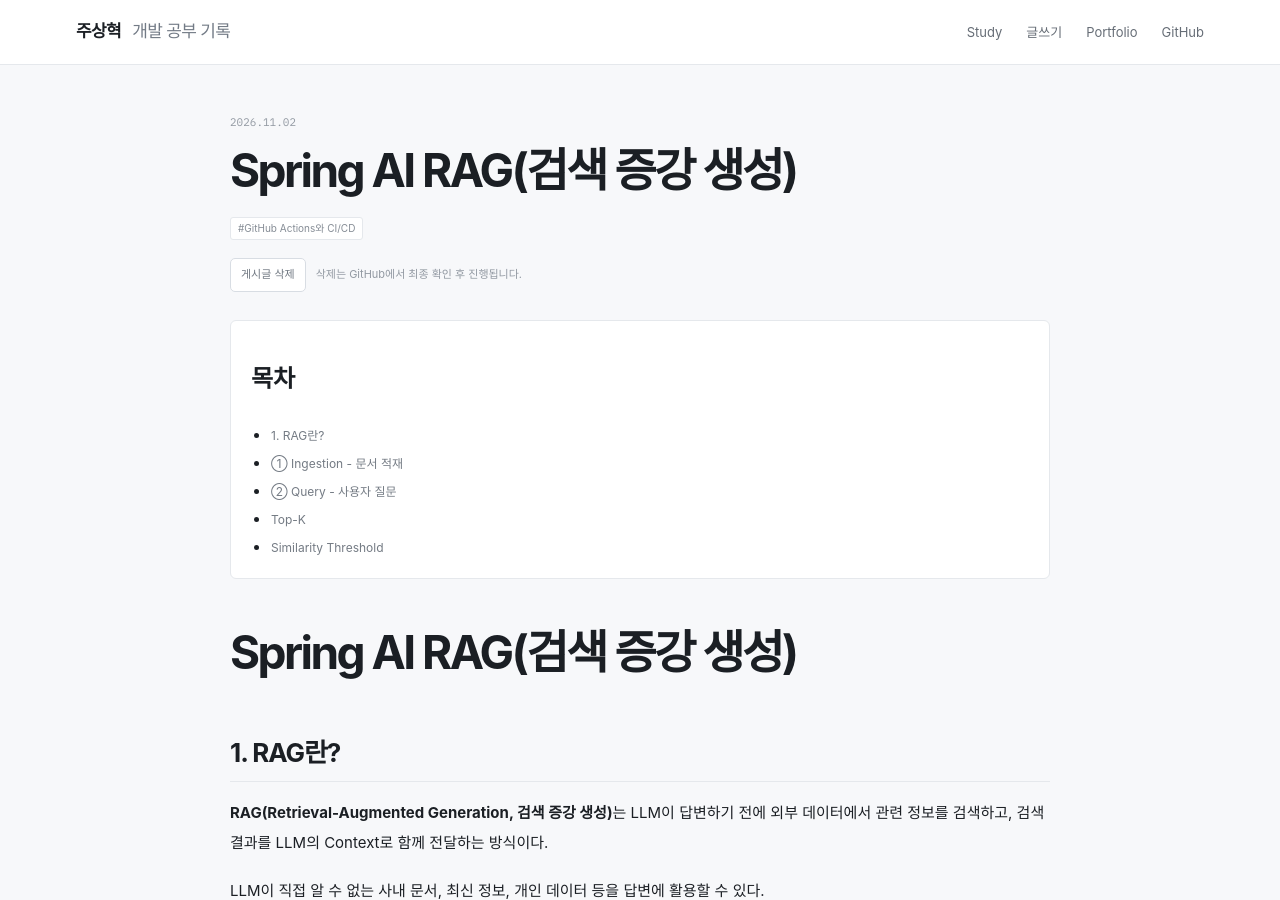
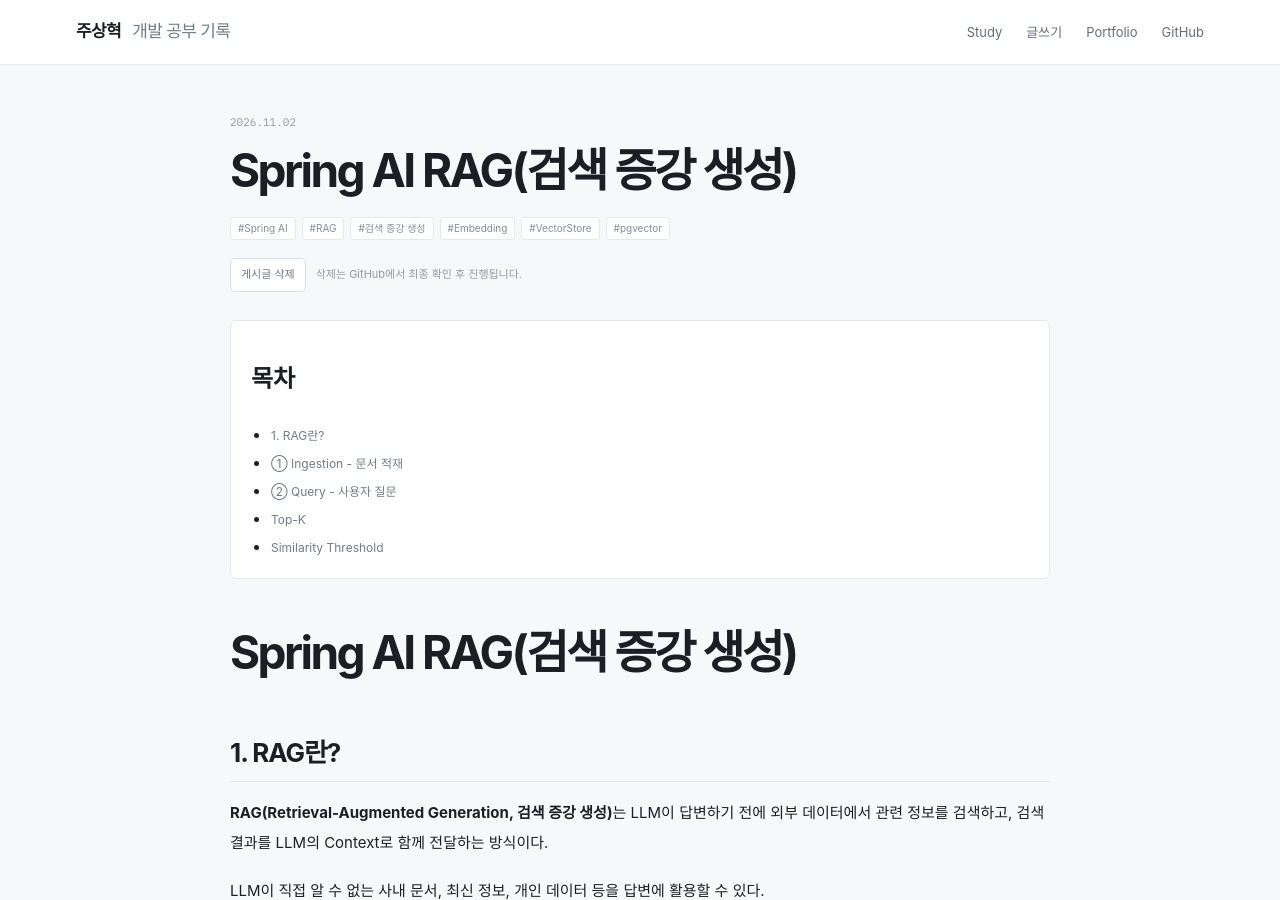
Before and after one commit to zuzusnasna/zuzusnasna.github.io, a Jekyll site: the page built from _posts/2026-11-02-spring-ai-rag-검색-증강-생성.md, in a window 1280 px wide and 900 px high. Built offline with Jekyll 4.4.1, drawn with Linux system fonts in a browser that asks for light colours; some web fonts are replaced.

Commit message:
fix: correct Spring AI RAG tags

```diff
--- a/_posts/2026-11-02-spring-ai-rag-검색-증강-생성.md
+++ b/_posts/2026-11-02-spring-ai-rag-검색-증강-생성.md
@@ -4,7 +4,7 @@ title: "Spring AI RAG(검색 증강 생성)"
 date: 2026-11-02 00:00:00 +0900
 categories: ["Spring"]
 section: spring-ai
-tags: ["GitHub Actions와 CI/CD"]
+tags: ["Spring AI", "RAG", "검색 증강 생성", "Embedding", "VectorStore", "pgvector"]
 ---
 
 # Spring AI RAG(검색 증강 생성)
```
